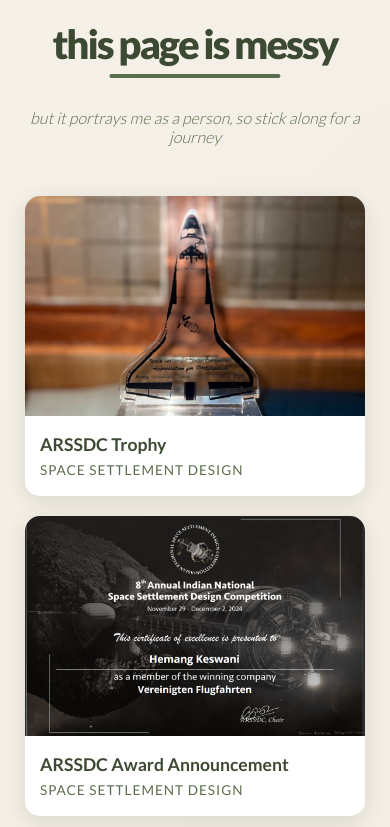
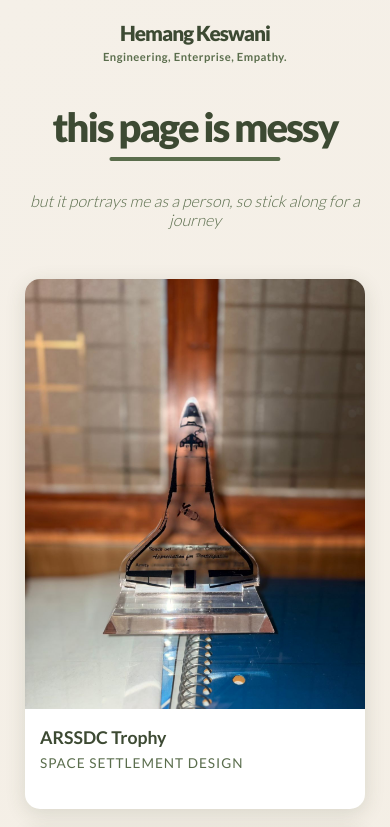
Before and after one commit to HemangKeswani12/webp, a plain HTML site: page index.html in a window 390 px wide. Shown: the top 827 px of the page. Drawn offline with Linux system fonts and the light colour scheme.

Commit message:
Add logo/name in top right and implement dynamic grid layout with varied box sizes for better content grouping

```diff
--- a/index.html
+++ b/index.html
@@ -10,6 +10,11 @@
     <link href="https://fonts.googleapis.com/css2?family=Lato:wght@300;400;700;900&display=swap" rel="stylesheet">
 </head>
 <body>
+    <div class="logo">
+        <div class="logo-name">Hemang Keswani</div>
+        <div class="logo-tagline">Engineering, Enterprise, Empathy.</div>
+    </div>
+
     <div class="container">
         <header class="header">
             <h1 class="main-title">this page is messy</h1>
--- a/script.js
+++ b/script.js
@@ -5,252 +5,288 @@
         title: 'ARSSDC Trophy',
         category: 'Space Settlement Design',
         description: 'Trophy photo from the Asian-level competition where my team placed runners-up among 150 schools. Showcases engineering teamwork, systems design, and leadership under high-pressure international collaboration. This competition challenged us to design a complete space settlement, considering everything from structural engineering to economics and social systems.',
-        type: 'image'
+        type: 'image',
+        size: 'large'
     },
     {
         file: 'arssdc_winner.png',
         title: 'ARSSDC Award Announcement',
         category: 'Space Settlement Design',
         description: 'Official award recognition image. Reflects interdisciplinary design thinking—balancing architecture, aerospace, and economics within a simulated NASA project. Our team worked tirelessly to integrate multiple engineering disciplines into a cohesive, viable space habitat design.',
-        type: 'image'
+        type: 'image',
+        size: 'medium'
     },
     {
         file: 'Citation_Principal\'s Award_Hemang.pdf',
         title: 'Principal\'s Award Citation',
         category: 'Academic Recognition',
         description: 'Formal citation for being named Student of the Year 2024—acknowledging academics, leadership, and community contribution across all domains. This award represents consistent excellence across academics, extracurriculars, and community service throughout my school career.',
-        type: 'pdf'
+        type: 'pdf',
+        size: 'large'
     },
     {
         file: 'principalsaward_2.jpg',
         title: 'Principal\'s Award Ceremony',
         category: 'Academic Recognition',
         description: 'Award photo representing consistent academic excellence and institutional trust in leadership qualities. Being recognized as Student of the Year is a testament to balancing multiple responsibilities while maintaining high standards in all areas.',
-        type: 'image'
+        type: 'image',
+        size: 'medium'
     },
     {
         file: 'f1_materials.jpg',
         title: 'Doppler Racing: Manufacturing Materials',
         category: 'F1 in Schools',
         description: 'Photos documenting design and testing phases of the team\'s car components—demonstrating practical engineering skills and iterative problem-solving. Every component was carefully crafted and tested to optimize performance while maintaining structural integrity.',
-        type: 'image'
+        type: 'image',
+        size: 'small'
     },
     {
         file: 'f1_materials2.jpg',
         title: 'Doppler Racing: Design Process',
         category: 'F1 in Schools',
         description: 'Detailed view of our manufacturing and design process. Each iteration brought us closer to the perfect balance of aerodynamics, weight distribution, and speed. This hands-on engineering taught me more than any textbook could.',
-        type: 'image'
+        type: 'image',
+        size: 'small'
     },
     {
         file: 'f1_materials3.jpg',
         title: 'Doppler Racing: Component Testing',
         category: 'F1 in Schools',
         description: 'Testing phase documentation showing our commitment to precision and quality. We conducted multiple test runs, analyzing data and refining our design based on real-world performance metrics.',
-        type: 'image'
+        type: 'image',
+        size: 'small'
     },
     {
         file: 'f1_nationals1.jpg',
         title: 'Doppler Racing: National Finals',
         category: 'F1 in Schools',
         description: 'Event images from the National F1 in Schools competition. Led the engineering and marketing divisions and secured Best Engineer Award among 120 schools. This competition was the culmination of months of hard work, innovation, and teamwork.',
-        type: 'image'
+        type: 'image',
+        size: 'wide'
     },
     {
         file: 'f1_nationals2.jpg',
         title: 'Doppler Racing: National Competition',
         category: 'F1 in Schools',
         description: 'Competing at the national level taught me to work under pressure, think strategically, and lead a diverse team. The experience of presenting our work to industry professionals was invaluable.',
-        type: 'image'
+        type: 'image',
+        size: 'medium'
     },
     {
         file: 'f1_nationals3vid.mp4',
         title: 'Doppler Racing: Nationals Car Run',
         category: 'F1 in Schools',
         description: 'Race clip demonstrating our custom-engineered car achieving 20m in 1.144s—represents applied physics, design optimization, and engineering precision. Watching months of work come together in this single run was exhilarating.',
-        type: 'video'
+        type: 'video',
+        size: 'large'
     },
     {
         file: 'f1_nationals4.jpg',
         title: 'Doppler Racing: Team Celebration',
         category: 'F1 in Schools',
         description: 'Celebrating our achievements at nationals. This moment captured the joy of seeing our hard work recognized and validated at the highest level of school competition.',
-        type: 'image'
+        type: 'image',
+        size: 'medium'
     },
     {
         file: 'f1_nationals5.jpg',
         title: 'Doppler Racing: Award Recognition',
         category: 'F1 in Schools',
         description: 'Receiving the Best Engineer Award was a defining moment. It recognized not just technical skills, but leadership, innovation, and the ability to inspire a team toward a common goal.',
-        type: 'image'
+        type: 'image',
+        size: 'medium'
     },
     {
         file: 'f1_regionals.jpg',
         title: 'Doppler Racing: Regional Qualifiers',
         category: 'F1 in Schools',
         description: 'Regional-level race visuals; part of the team\'s journey to the nationals. This was where our journey began, testing our initial designs and learning from early challenges.',
-        type: 'image'
+        type: 'image',
+        size: 'small'
     },
     {
         file: 'f1_regionals2.jpg',
         title: 'Doppler Racing: Regional Competition',
         category: 'F1 in Schools',
         description: 'The regional competition was our proving ground. Each race taught us something new about engineering, teamwork, and resilience.',
-        type: 'image'
+        type: 'image',
+        size: 'small'
     },
     {
         file: 'f1_regionals3.jpg',
         title: 'Doppler Racing: Early Development',
         category: 'F1 in Schools',
         description: 'Shows early-stage ideation and teamwork development. These initial stages were crucial in establishing our team dynamics and design philosophy.',
-        type: 'image'
+        type: 'image',
+        size: 'small'
     },
     {
         file: 'f1_solarcar.jpg',
         title: 'Doppler Racing: Solar Car Prototype',
         category: 'F1 in Schools',
         description: 'Designed and tested solar-powered vehicle concepts, linking renewable energy systems with racing aerodynamics. This project expanded our understanding of sustainable engineering and alternative energy integration.',
-        type: 'image'
+        type: 'image',
+        size: 'medium'
     },
     {
         file: 'f1_solarcar2.jpg',
         title: 'Solar Car Development',
         category: 'F1 in Schools',
         description: 'Further development of our solar car prototype, exploring the intersection of clean energy and high-performance engineering. This project challenged us to think beyond traditional combustion systems.',
-        type: 'image'
+        type: 'image',
+        size: 'medium'
     },
     {
         file: 'IISER_visit.jpg',
         title: 'IISER Pune Collaboration',
         category: 'Research & Academia',
         description: 'Taken during discussions with IISER Pune\'s Physics Department and Student Activity Centre on our CERN research proposal. Showcases initiative in networking and interdisciplinary research coordination. These meetings opened doors to understanding cutting-edge physics research.',
-        type: 'image'
+        type: 'image',
+        size: 'large'
     },
     {
         file: 'MU20_debate_asias_largest.jpg',
         title: 'International Space UN Debate',
         category: 'Debate & Oratory',
         description: 'Recognition for Outstanding Performance at Asia\'s largest international UN debate. Exemplifies communication, argumentation, and research articulation skills. Debating international space policy required deep research and the ability to defend complex positions under pressure.',
-        type: 'image'
+        type: 'image',
+        size: 'tall'
     },
     {
         file: 'spUN_debate.png',
         title: 'Space UN Debate Certificate',
         category: 'Debate & Oratory',
         description: 'Official recognition for Outstanding Performance at the International Space UN Debate. This competition reinforced my passion for space policy and international cooperation in scientific endeavors.',
-        type: 'image'
+        type: 'image',
+        size: 'medium'
     },
     {
         file: 'orator.jpg',
         title: 'Regional Debate Achievement',
         category: 'Debate & Oratory',
         description: 'Image from school annual event. I love being a public speaker and captivating an audience. The ability to articulate complex ideas clearly and persuasively is something I continuously work to improve.',
-        type: 'image'
+        type: 'image',
+        size: 'medium'
     },
     {
         file: 'clash_royale_10k_trophies.jpg',
         title: 'Clash Royale 10K Achievement',
         category: 'Strategic Gaming',
         description: 'Screenshot marking top-tier global ranking in a strategic game—reflecting analytical thinking, long-term planning, and persistence. Achieving this level required thousands of hours of practice, strategic analysis, and adaptation to constantly changing meta-game dynamics.',
-        type: 'image'
+        type: 'image',
+        size: 'small'
     },
     {
         file: 'cr_deck.jpg',
         title: 'Personal Strategy Deck',
         category: 'Strategic Gaming',
         description: 'Illustrates methodical planning and meta-adaptation—mirrors analytical traits useful in research and engineering. Building and refining this deck taught me about optimization, resource management, and strategic thinking.',
-        type: 'image'
+        type: 'image',
+        size: 'small'
     },
     {
         file: 'Im_adventurous.jpg',
         title: 'Adventurous Spirit',
         category: 'Personal',
         description: 'Represents curiosity and openness to new experiences—indicative of a balanced, explorative mindset beyond academics. I believe the best learning happens when we step outside our comfort zones.',
-        type: 'image'
+        type: 'image',
+        size: 'tall'
     },
     {
         file: 'im_goofy.jpg',
         title: 'Goofy Side',
         category: 'Personal',
         description: 'Highlights authenticity and humor—shows approachability and social ease within teams. Life is serious enough; being able to laugh and keep things light helps create better team dynamics.',
-        type: 'image'
+        type: 'image',
+        size: 'medium'
     },
     {
         file: 'im_introspective.jpg',
         title: 'Introspective Moments',
         category: 'Personal',
         description: 'Reflects reflective temperament, thoughtfulness, and motivation-driven discipline—key for research and independent work. I find clarity in quiet moments of contemplation.',
-        type: 'image'
+        type: 'image',
+        size: 'medium'
     },
     {
         file: 'me_and_brother.jpg',
         title: 'Family Bond',
         category: 'Personal',
         description: 'Represents personal grounding, empathy, and family values—emphasizing balance between ambition and relationships. Family keeps me grounded and reminds me what truly matters.',
-        type: 'image'
+        type: 'image',
+        size: 'small'
     },
     {
         file: 'me_and_frnds.jpg',
         title: 'With Friends',
         category: 'Personal',
         description: 'Displays teamwork and camaraderie—suggests strong interpersonal skills and sociability in collaborative settings. The friendships I\'ve built are as important to me as any achievement.',
-        type: 'image'
+        type: 'image',
+        size: 'small'
     },
     {
         file: 'me_grinding.jpg',
         title: 'Focused Work Session',
         category: 'Personal',
         description: 'Snapshot from a late-night build session—captures work ethic, intensity, and consistency in hands-on engineering projects. Some of my best work happens in these deep focus sessions.',
-        type: 'image'
+        type: 'image',
+        size: 'medium'
     },
     {
         file: 'laptop_cooling_proj.jpg',
         title: 'Hardware Optimization Project',
         category: 'Technical Projects',
         description: 'Modified internal component layout to improve airflow and reduce laptop temperatures. Demonstrates pragmatic engineering problem-solving. This project taught me that sometimes the best solutions come from understanding the fundamentals and applying creative thinking.',
-        type: 'image'
+        type: 'image',
+        size: 'medium'
     },
     {
         file: 'Intro_to_gen_AI_course_certificate (1).pdf',
         title: 'Introduction to Generative AI',
         category: 'Certifications',
         description: 'Google Cloud certification showing structured learning in AI fundamentals, linking conceptual understanding to future applied AI projects. Understanding generative AI is crucial for the future of technology.',
-        type: 'pdf'
+        type: 'pdf',
+        size: 'small'
     },
     {
         file: 'rocketscience101.png',
         title: 'Rocket Science 101',
         category: 'Certifications',
         description: 'University of Michigan completion certificate (98.2%) for university-level aerospace fundamentals—shows advanced comprehension and self-driven learning. This course deepened my understanding of aerospace engineering principles.',
-        type: 'image'
+        type: 'image',
+        size: 'medium'
     },
     {
         file: 'soccer1.jpg',
         title: 'National Football U17/U19',
         category: 'Sports',
         description: 'Match and team photos from national-level tournaments. Represent leadership, teamwork, and physical discipline. Balance academics with athletics. Football taught me about teamwork, strategy, and pushing through physical and mental barriers.',
-        type: 'image'
+        type: 'image',
+        size: 'large'
     },
     {
         file: 'soccer2.jpg',
         title: 'Football Competition',
         category: 'Sports',
         description: 'Competing at the national level in football while maintaining academic excellence taught me time management and dedication. Sports provide balance and keep me physically and mentally sharp.',
-        type: 'image'
+        type: 'image',
+        size: 'medium'
     },
     {
         file: 'selfdefence_bluebelt.jpg',
         title: 'Martial Arts Blue Belt',
         category: 'Sports & Discipline',
         description: 'Indicates discipline, perseverance, and structured self-improvement through long-term practice. Martial arts taught me patience, respect, and the importance of consistent practice.',
-        type: 'image'
+        type: 'image',
+        size: 'small'
     },
     {
         file: 'other_certificates.pdf',
         title: 'Miscellaneous Achievements',
         category: 'Certifications',
         description: 'Consolidated proof of academic, leadership, and extracurricular awards across various domains. Each certificate represents a challenge overcome, a skill learned, or recognition earned.',
-        type: 'pdf'
+        type: 'pdf',
+        size: 'small'
     }
 ];
 
@@ -260,7 +296,7 @@
 
     mediaItems.forEach((item, index) => {
         const galleryItem = document.createElement('div');
-        galleryItem.className = 'gallery-item';
+        galleryItem.className = `gallery-item size-${item.size || 'small'}`;
         galleryItem.style.animationDelay = `${index * 0.05}s`;
 
         let mediaElement;
--- a/style.css
+++ b/style.css
@@ -19,6 +19,30 @@
     color: var(--dark-moss);
     overflow-x: hidden;
     min-height: 100vh;
+}
+
+.logo {
+    position: fixed;
+    top: 30px;
+    right: 40px;
+    text-align: right;
+    z-index: 100;
+    animation: fadeInDown 1s ease-out;
+}
+
+.logo-name {
+    font-size: 1.8rem;
+    font-weight: 900;
+    color: var(--dark-moss);
+    letter-spacing: -1px;
+    margin-bottom: 5px;
+}
+
+.logo-tagline {
+    font-size: 0.9rem;
+    font-weight: 700;
+    color: var(--moss-green);
+    letter-spacing: 0.5px;
 }
 
 .container {
@@ -67,9 +91,36 @@
 
 .gallery {
     display: grid;
-    grid-template-columns: repeat(auto-fit, minmax(280px, 1fr));
+    grid-template-columns: repeat(12, 1fr);
     gap: 25px;
     padding: 20px;
+    grid-auto-rows: 200px;
+}
+
+/* Size variations for grouped content */
+.gallery-item.size-small {
+    grid-column: span 3;
+    grid-row: span 1;
+}
+
+.gallery-item.size-medium {
+    grid-column: span 4;
+    grid-row: span 2;
+}
+
+.gallery-item.size-large {
+    grid-column: span 6;
+    grid-row: span 2;
+}
+
+.gallery-item.size-wide {
+    grid-column: span 8;
+    grid-row: span 2;
+}
+
+.gallery-item.size-tall {
+    grid-column: span 4;
+    grid-row: span 3;
 }
 
 .gallery-item {
@@ -81,7 +132,6 @@
     cursor: pointer;
     transition: all 0.4s cubic-bezier(0.4, 0, 0.2, 1);
     animation: fadeInUp 0.6s ease-out backwards;
-    height: 320px;
 }
 
 .gallery-item:hover {
@@ -108,7 +158,7 @@
 
 .item-media {
     width: 100%;
-    height: 220px;
+    height: calc(100% - 100px);
     object-fit: cover;
     transition: transform 0.4s ease;
 }
@@ -327,9 +377,40 @@
         gap: 30px;
     }
 
+    .logo {
+        top: 15px;
+        right: 20px;
+    }
+
+    .logo-name {
+        font-size: 1.3rem;
+    }
+
+    .logo-tagline {
+        font-size: 0.7rem;
+    }
+
     .gallery {
-        grid-template-columns: repeat(auto-fit, minmax(250px, 1fr));
+        grid-template-columns: repeat(6, 1fr);
         gap: 20px;
+        grid-auto-rows: 180px;
+    }
+
+    .gallery-item.size-small {
+        grid-column: span 6;
+        grid-row: span 1;
+    }
+
+    .gallery-item.size-medium,
+    .gallery-item.size-large,
+    .gallery-item.size-wide {
+        grid-column: span 6;
+        grid-row: span 2;
+    }
+
+    .gallery-item.size-tall {
+        grid-column: span 6;
+        grid-row: span 2;
     }
 }
 
@@ -342,14 +423,30 @@
         margin-bottom: 40px;
     }
 
+    .logo {
+        position: static;
+        text-align: center;
+        padding: 20px;
+    }
+
     .gallery {
         grid-template-columns: 1fr;
         gap: 20px;
         padding: 10px;
+        grid-auto-rows: auto;
+    }
+
+    .gallery-item.size-small,
+    .gallery-item.size-medium,
+    .gallery-item.size-large,
+    .gallery-item.size-wide,
+    .gallery-item.size-tall {
+        grid-column: span 1;
+        grid-row: span 1;
     }
 
     .gallery-item {
-        height: 300px;
+        min-height: 300px;
     }
 
     .modal-content {
```
